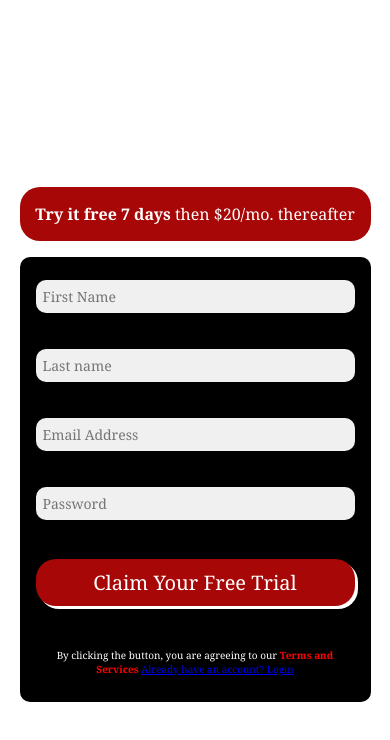
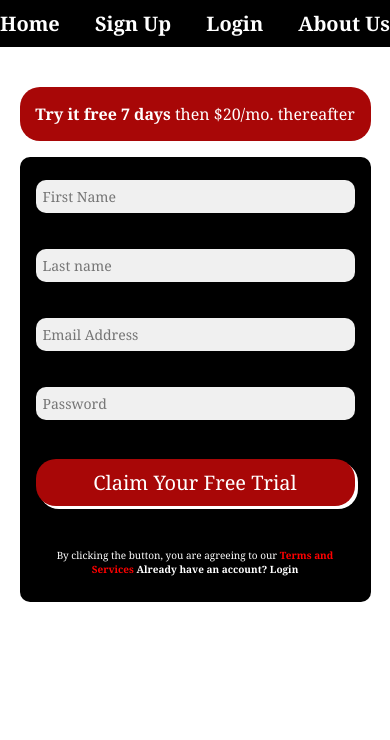
Before and after one commit to OD2022/green_screen_forest, a plain HTML site: page sign_up/index.html in a window 390 px wide. Drawn offline with Linux system fonts and the light colour scheme; a web font is replaced by a local one.

Commit message:
Fixed Alignment of password icons, and fixed sign up nav bar

```diff
--- a/login/style.css
+++ b/login/style.css
@@ -141,8 +141,6 @@ a:link{
     justify-self: center;
     align-content: center;
     justify-content: center;
-
-
   }
 
   #forgetPassword, #noAccount {
@@ -152,11 +150,7 @@ a:link{
   }
 
   #emailIcon, #passIcon {
-    position: relative;
-    bottom: 2.5em;
-    left: 8em;
     width: 20px;
     height: 20px;
-    right: 0px;
   }
 }
--- a/sign_up/index.html
+++ b/sign_up/index.html
@@ -9,6 +9,15 @@
   <link rel="stylesheet" href="https://fonts.google.com/specimen/Poppins">
   <title>Sign Up</title>
 </head>
+
+<nav>
+  <ul>
+      <li><a href="../index.html">Home</a></li>
+      <li><a href="../sign_up/index.html">Sign Up</a></li>
+      <li><a href="../login/login.html">Login</a></li>
+      <li><a href="../about_us/about.html">About Us</a></li>
+  </ul>
+</nav>
 
 <body>
   <video class="video-background" autoplay muted loop>
--- a/sign_up/websiteStyle.css
+++ b/sign_up/websiteStyle.css
@@ -6,6 +6,7 @@ body, html{
     background-image: url("bg-intro-desktop.png"); */
     overflow-x: hidden;
 }
+
 
 .video-background {
     position: absolute;
@@ -31,13 +32,13 @@ main{
     display: flex;
     flex-direction: row;
     padding-bottom: 2vh;
-    padding-top: 4vh;
+    padding-top: 0vh;
     align-items: center;
     justify-content: center;
     justify-items: center;
+}
 
 
-}
 
 
 .leftSide{
@@ -63,6 +64,46 @@ main{
     margin-right: 5vw;
 }
 
+nav {
+    background: black;
+    padding: 10px 0;
+    margin-bottom: 2em;
+    font-size: 20px;
+}
+
+ul {
+    list-style-type: none;
+    display: flex;
+    justify-content: space-between;
+    margin: 0;
+    padding: 0;
+}
+
+li {
+    display: inline;
+}
+
+a {
+    text-decoration: none;
+    color: white;
+    font-weight: bold;
+    position: relative;
+}
+
+a::after {
+    content: '';
+    display: block;
+    width: 0;
+    height: 2px;
+    background: white;
+    position: absolute;
+    bottom: -5px;
+    transition: width 0.3s ease;
+}
+
+a:hover::after {
+    width: 100%;
+}
 
 form{
     width: 100%;
@@ -83,6 +124,7 @@ form{
 form > p{
     text-align: center;
     font-size: 10px;
+    justify-content: space-between;
 }
 
 
@@ -138,26 +180,30 @@ input:focus:invalid {
 
 @media screen and (max-width: 800px){
     main{
-        flex-direction: column;
+        display: block;
         width: 90%;
         margin: auto;
-
+        position: unset;
+        z-index: unset;
 
     }.video-background{
         visibility: hidden;
+        height: 0px;
+        width: 0px;
     }
     .leftSide{
     visibility: hidden;
     height: 0px;
     width: 0px;
-    margin: 1em;
+    margin: unset;
     padding: 0px;
     }
+
     .rightSide{
     width: 100%;
     display:flex;
     flex-direction: column;
-    margin: 0 auto;
+    padding-bottom: 1em;
     }
     .graphics{
       width: 100%;
@@ -165,4 +211,7 @@ input:focus:invalid {
       padding: 0%;
 
     }
+    form{
+        justify-content: space-between;
+    }
 }
```
